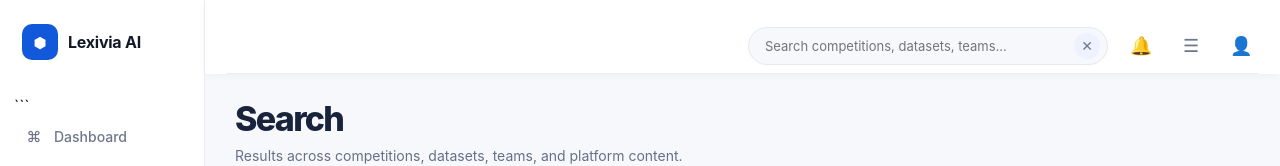
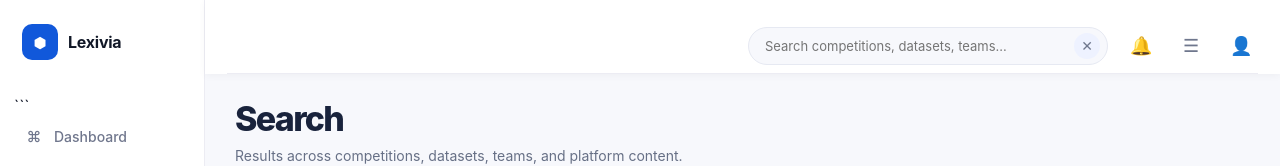
Before and after one commit to selsabila-gtm/group-project, a React (Vite) app in the folder Lexivia/: page /search in a window 1280 px wide. Shown: the top 166 px of the page. Built offline with nearby package versions, Linux system fonts and the light colour scheme; sample sign-in values are in the browser's storage.

Commit message:
fix name

```diff
--- a/Lexivia/src/components/Sidebar.jsx
+++ b/Lexivia/src/components/Sidebar.jsx
@@ -14,7 +14,7 @@ location.pathname === "/create-competition";
         <div className="sidebar-brand">
           <div className="brand-square">⬢</div>
           <div className="brand-text">
-            <h2>Lexivia AI</h2>
+            <h2>Lexivia</h2>
           </div>
         </div>
 
```
